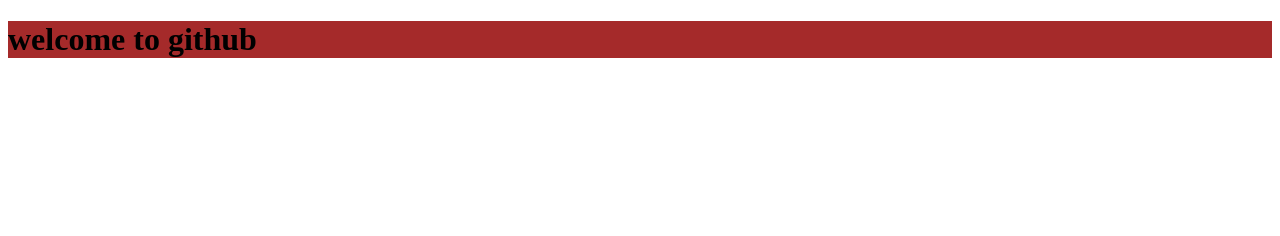
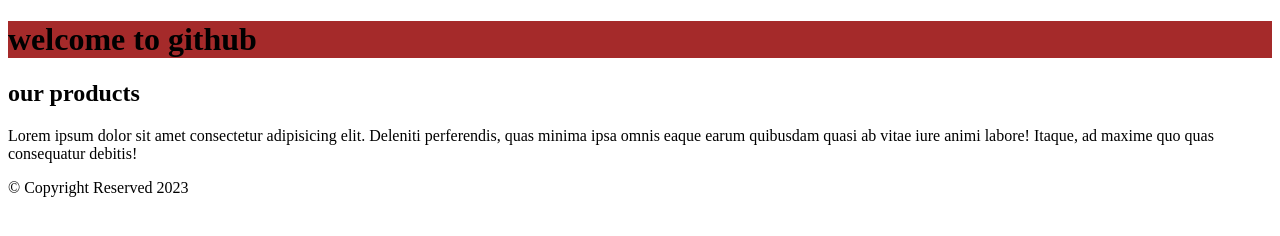
Before and after one commit to sashenkapas/git, a plain HTML site: page index.html in a window 1280 px wide. Drawn offline with Linux system fonts and the light colour scheme.

Commit message:
added main and footer in index.html

```diff
--- a/index.html
+++ b/index.html
@@ -11,5 +11,21 @@
     <header>
       <h1>welcome to github</h1>
     </header>
+
+    <main>
+      <div class="container">
+        <h2>our products</h2>
+        <p>
+          Lorem ipsum dolor sit amet consectetur adipisicing elit. Deleniti
+          perferendis, quas minima ipsa omnis eaque earum quibusdam quasi ab
+          vitae iure animi labore! Itaque, ad maxime quo quas consequatur
+          debitis!
+        </p>
+      </div>
+    </main>
+
+    <footer>
+      <p>&copy; Copyright Reserved 2023</p>
+    </footer>
   </body>
 </html>
```
